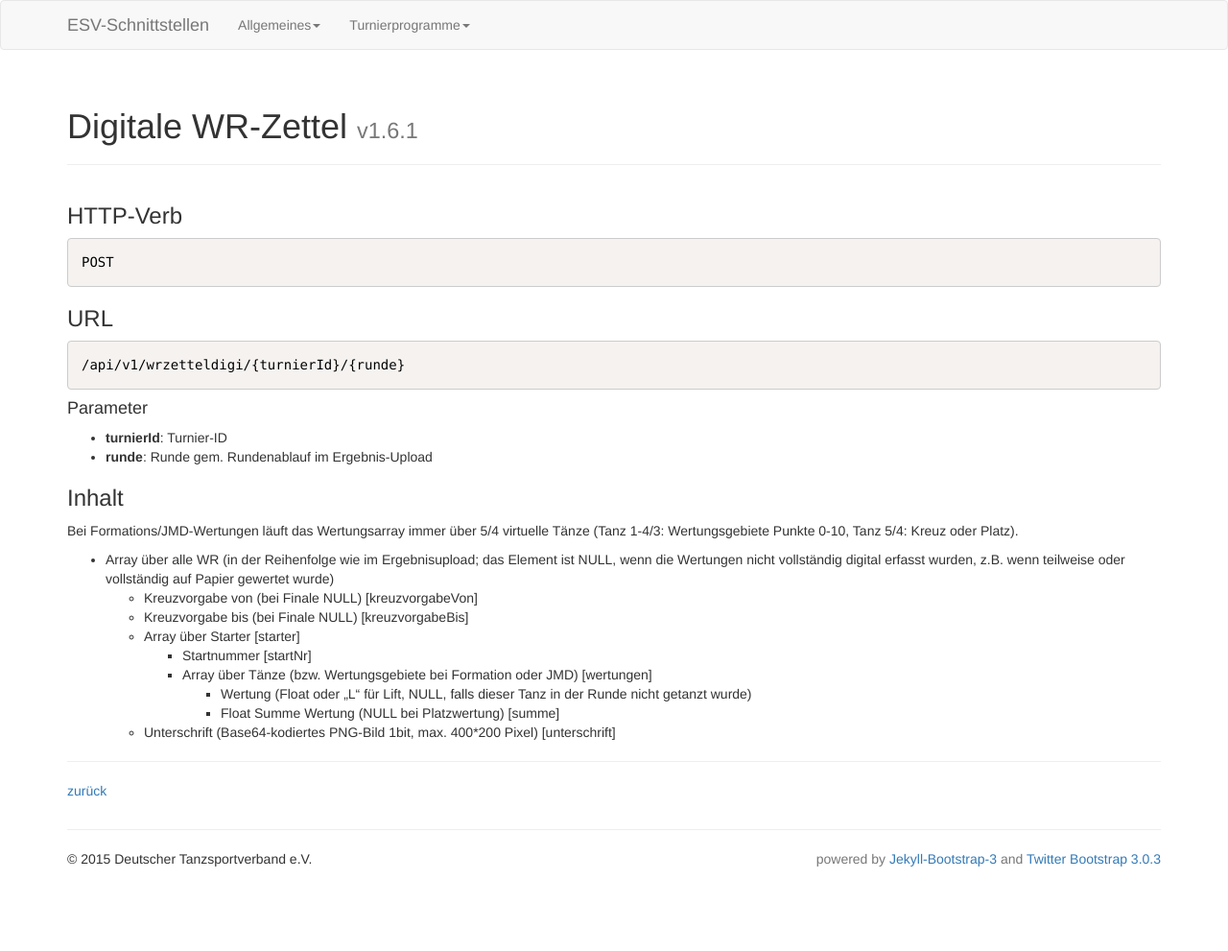
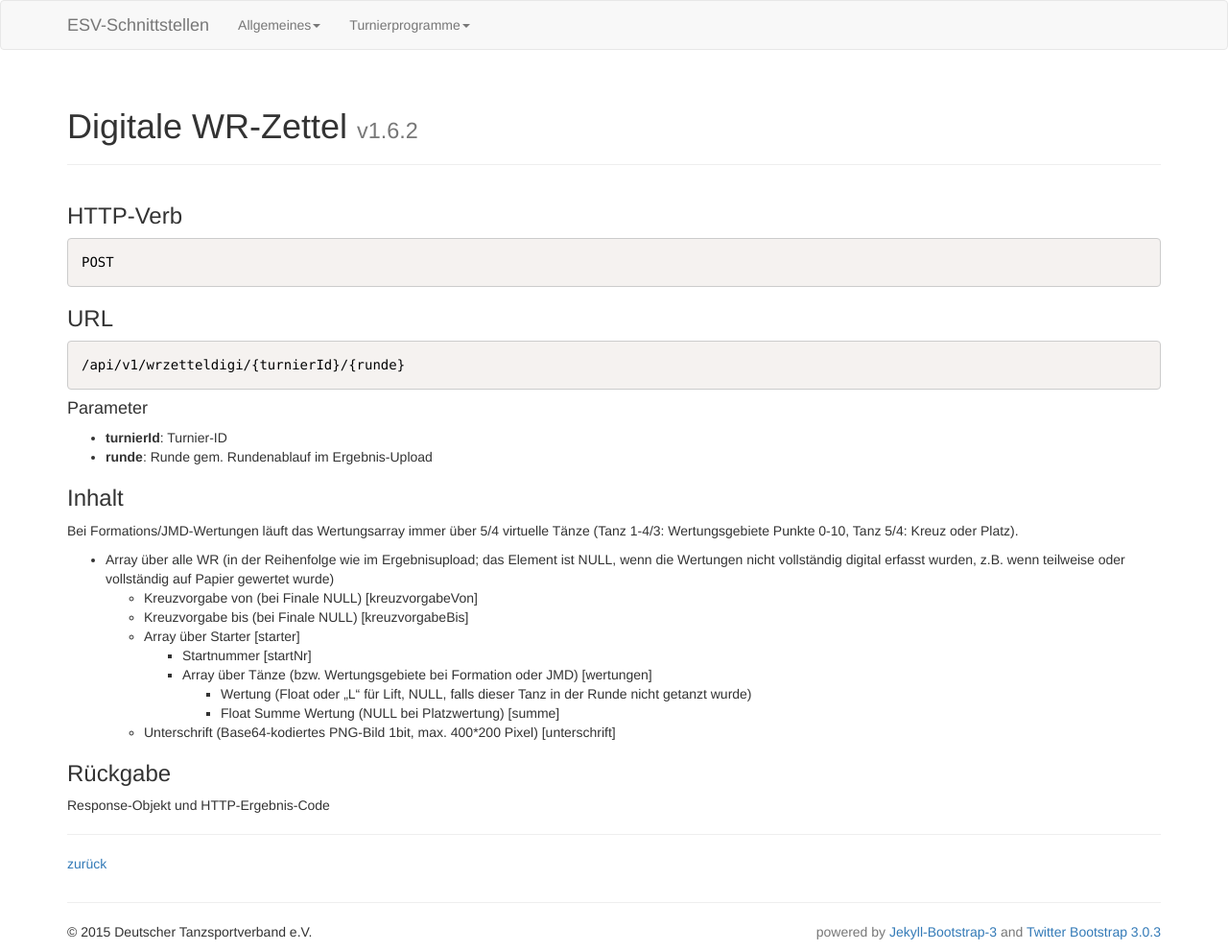
Before and after one commit to tanzsport/esv-interfaces, a Jekyll site: the page built from interfaces/turnierprogramme/wrzettel_digi.md, in a window 1280 px wide. Shown: the whole page at 96% size. Built offline with Jekyll 4.4.1, drawn with Linux system fonts in a browser that asks for light colours; nearby versions of some CDN libraries; library files that are not in the unit come from our copies; before the commit the page ends 915 px from its top, so only the background shows below that.

Commit message:
WR-Zettel digital/1.6.2: Rückgabe ergänzt.

```diff
--- a/interfaces/turnierprogramme/wrzettel_digi.md
+++ b/interfaces/turnierprogramme/wrzettel_digi.md
@@ -1,7 +1,7 @@
 ---
 layout: page
 title: Digitale WR-Zettel
-tagline: v1.6.1
+tagline: v1.6.2
 
 ---
 {% include JB/setup %}
@@ -33,6 +33,9 @@ Bei Formations/JMD-Wertungen läuft das Wertungsarray immer über 5/4 virtuelle
 	  * Float Summe Wertung (NULL bei Platzwertung) [summe]
   * Unterschrift (Base64-kodiertes PNG-Bild 1bit, max. 400*200 Pixel) [unterschrift]
 
+### Rückgabe ###
+Response-Objekt und HTTP-Ergebnis-Code
+
 * * *
 
 [zurück](javascript:history.go(-1))
```
